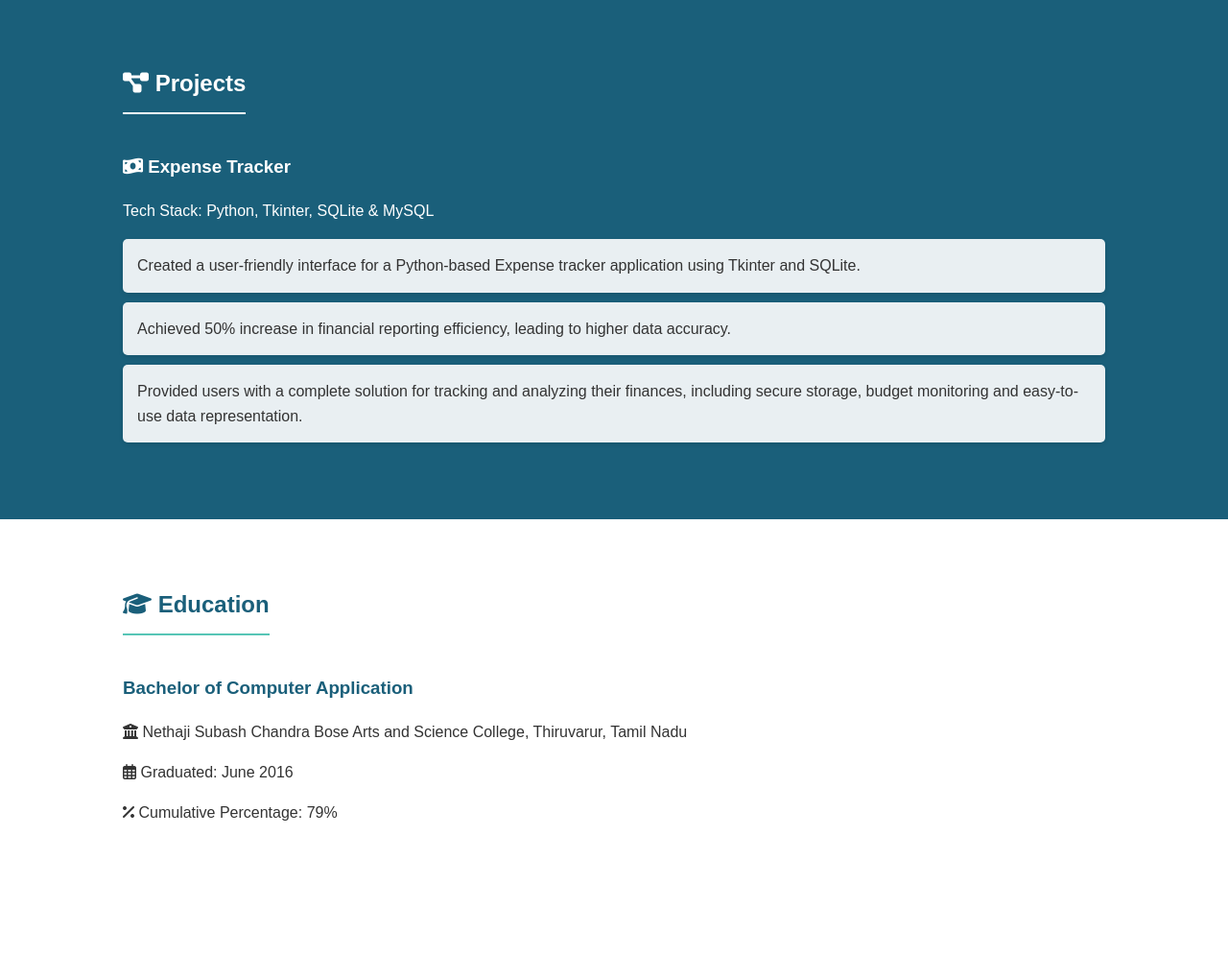
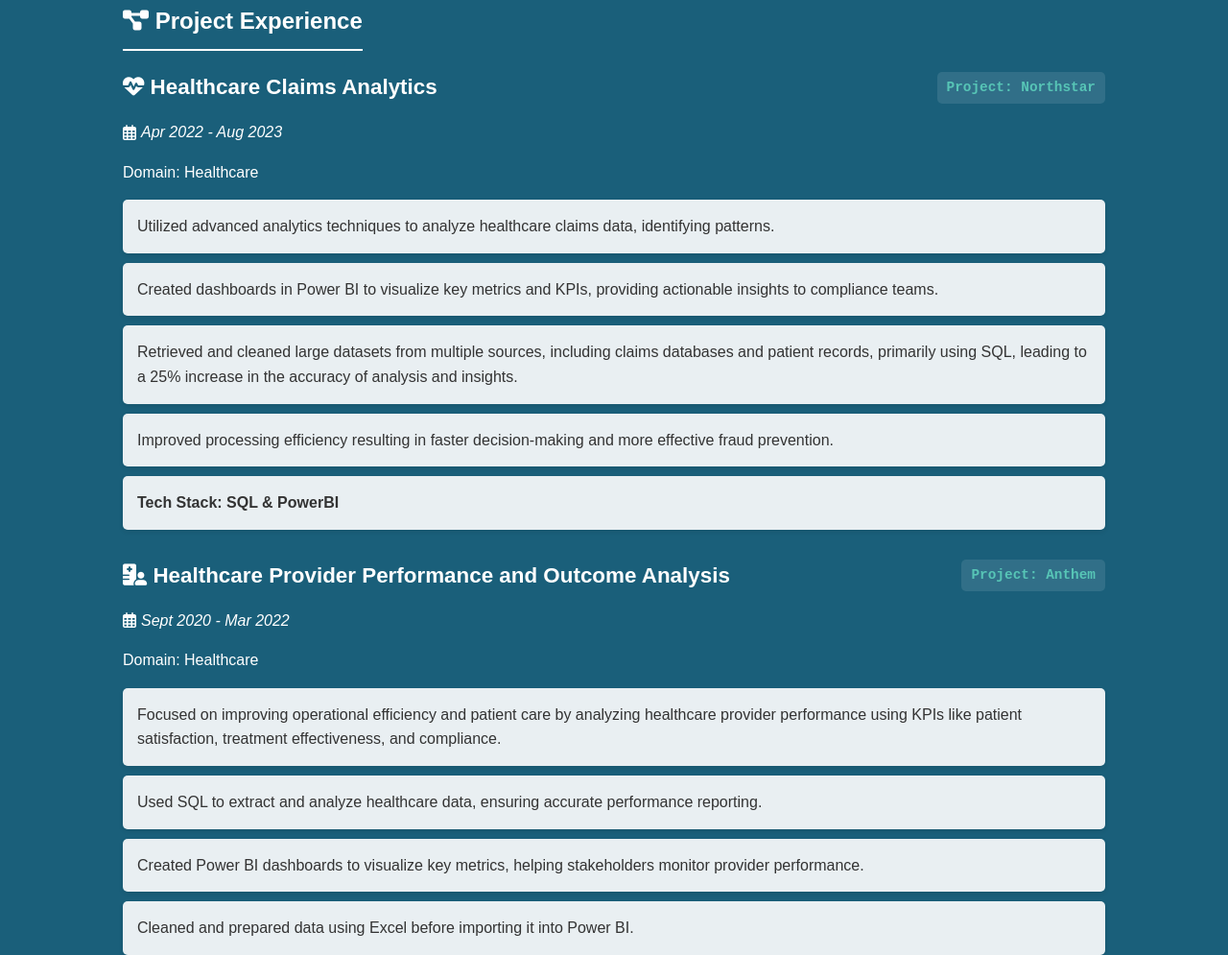
Before and after one commit to AnanthrajPanneerselvam/Ananthraj-Portfolio, a plain HTML site: page index.html in a window 1280 px wide. Shown: the part 2407-3402 px from the top of the page at 96% size. Drawn offline with Linux system fonts and the light colour scheme.

Commit message:
Changes in Content and Appearance

```diff
--- a/index.html
+++ b/index.html
@@ -26,7 +26,10 @@
         <section id="about">
             <div class="container">
                 <h2><i class="fas fa-user"></i> About Me</h2>
-                <p>Professional with three years of SQL database management and Power BI reporting experience. Knowledgeable about protecting data quality, optimizing database speed and crafting complex queries. Skilled in creating PowerBI reports and turning raw data into meaningful visuals and actionable insights. Delivering top-notch reports that boost corporate productivity and enable guided decision-making.</p>
+                <p>Professional with three years of SQL database management and Power BI reporting experience.
+                    Knowledgeable about protecting data quality, optimizing database speed and crafting complex queries.
+                    Skilled in creating PowerBI reports and turning raw data into meaningful visuals and actionable insights.
+                    Delivering top-notch reports that boost corporate productivity and enable guided decision-making.</p>
             </div>
         </section>
 
@@ -37,20 +40,19 @@
                     <h3><i class="fas fa-chart-line"></i> Data Analyst - Accenture</h3>
                     <p class="date"><i class="far fa-calendar-alt"></i> Sept 2020 - Aug 2023</p>
                     <ul>
-                        <li>Used Power BI to create reports and conduct data analysis, implementing data-driven solutions that increased claims processing accuracy and efficiency by 100%.</li>
+                        <li>Used Power BI to create reports and conduct data analysis, implementing data-driven solutions that increased claims processing accuracy and efficiency by 25%.</li>
                         <li>Created and executed Power BI reports, utilizing DAX functions to find 75% of possible issues.</li>
                         <li>Executed ETL procedures and extracted required data from SQL to create valuable insights over thousands of rows.</li>
                         <li>Transformed commercial ideas into detailed research inquiries, then executed complex SQL Queries to clean and extract the required data.</li>
                         <li>Increased collaboration among departments through the use of Power BI Data visualizations, resulting in a 20% increase in tracking marketing campaign efficiency.</li>
-                        <li>Enhanced ROI by 15% through the use of real-time Dashboards and interactive reports.</li>
                     </ul>
                 </div>
                 <div class="job">
                     <h3><i class="fas fa-user-tie"></i> Senior Associate - Accenture</h3>
                     <p class="date"><i class="far fa-calendar-alt"></i> Apr 2017 - Aug 2020</p>
                     <ul>
-                        <li>Managed a new team phase that resulted in a 20% boost in processing efficiency.</li>
-                        <li>Successfully implemented strict safety protocols and processed claims with 100% compliance, resulting in 15% fewer errors.</li>
+                        <li>Managed a new team phase that resulted in a 65% boost in processing efficiency.</li>
+                        <li>Successfully implemented strict safety protocols and processed claims with 100% compliance, resulting in 10% fewer errors.</li>
                         <li>Developed and maintained SQL databases to provide effective data retrieval and storage.</li>
                         <li>Contributed to creating a productive work atmosphere by enabling information flow across teams and maintaining regular client communication.</li>
                     </ul>
@@ -91,22 +93,44 @@
             </div>
         </section>
 
-        <section id="projects">
+        <section id="project-experience">
             <div class="container">
-                <h2><i class="fas fa-project-diagram"></i> Projects</h2>
+                <h2><i class="fas fa-project-diagram"></i> Project Experience</h2>
                 <div class="project">
-                    <h3><i class="fas fa-money-bill-wave"></i> Expense Tracker</h3>
-                    <p>Tech Stack: Python, Tkinter, SQLite & MySQL</p>
+                    <div class="project-header">
+                        <h3><i class="fas fa-heartbeat"></i> Healthcare Claims Analytics</h3>
+                        <span class="client-name">Project: Northstar</span>
+                    </div>
+                    <p class="date"><i class="far fa-calendar-alt"></i> Apr 2022 - Aug 2023</p>
+                    <p>Domain: Healthcare</p>
                     <ul>
-                        <li>Created a user-friendly interface for a Python-based Expense tracker application using Tkinter and SQLite.</li>
-                        <li>Achieved 50% increase in financial reporting efficiency, leading to higher data accuracy.</li>
-                        <li>Provided users with a complete solution for tracking and analyzing their finances, including secure storage, budget monitoring and easy-to-use data representation.</li>
+                        <li>Utilized advanced analytics techniques to analyze healthcare claims data, identifying patterns.</li>
+                        <li>Created dashboards in Power BI to visualize key metrics and KPIs, providing actionable insights to compliance teams.</li>
+                        <li>Retrieved and cleaned large datasets from multiple sources, including claims databases and patient records, primarily using SQL, leading to a 25% increase in the accuracy of analysis and insights.</li>
+                        <li>Improved processing efficiency resulting in faster decision-making and more effective fraud prevention.</li>
+                        <li><b>Tech Stack: SQL & PowerBI</b></li>
+                    </ul>
+                </div>
+                <div class="project">
+                    <div class="project-header">
+                        <h3><i class="fas fa-hospital-user"></i> Healthcare Provider Performance and Outcome Analysis</h3>
+                        <span class="client-name">Project: Anthem</span>
+                    </div>
+                    <p class="date"><i class="far fa-calendar-alt"></i> Sept 2020 - Mar 2022</p>
+                    <p>Domain: Healthcare</p>
+                    <ul>
+                        <li>Focused on improving operational efficiency and patient care by analyzing healthcare provider performance using KPIs like patient satisfaction, treatment effectiveness, and compliance.</li>
+                        <li>Used SQL to extract and analyze healthcare data, ensuring accurate performance reporting.</li>
+                        <li>Created Power BI dashboards to visualize key metrics, helping stakeholders monitor provider performance.</li>
+                        <li>Cleaned and prepared data using Excel before importing it into Power BI.</li>
+                        <li>Delivered insights that improved healthcare delivery and patient care.</li>
+                        <li><b>Tech Stack: SQL, Excel & PowerBI</b></li>
                     </ul>
                 </div>
             </div>
         </section>
 
-        <section id="education">
+        <section id="education" style="background-color: #f0f0f0;">
             <div class="container">
                 <h2><i class="fas fa-graduation-cap"></i> Education</h2>
                 <h3>Bachelor of Computer Application</h3>
@@ -121,7 +145,7 @@
                 <h2><i class="fas fa-book"></i> Course Work</h2>
                 <h3>Full Stack Development with Python</h3>
                 <p><i class="fas fa-building"></i> Xplore IT Corp, Coimbatore</p>
-                <p>Learned about Designing, implementing, testing and maintaining innovative web applications from front and back-end using Python.</p>
+                <p>Learned about Designing, implementing, testing, and maintaining innovative web applications from front and back-end using Python.</p>
             </div>
         </section>
     </main>
--- a/style.css
+++ b/style.css
@@ -80,7 +80,7 @@ section {
     background-color: #f8f9fa;
 }
 
-#projects {
+#project-experience {
     background-color: #1a5f7a;
     color: #fff;
 }
@@ -93,7 +93,7 @@ h2 {
     margin-bottom: 20px;
 }
 
-#experience h2, #projects h2 {
+#experience h2, #project-experience h2 {
     color: #fff;
     border-bottom-color: #fff;
 }
@@ -103,7 +103,7 @@ h3 {
     margin-top: 20px;
 }
 
-#experience h3, #projects h3 {
+#experience h3, #project-experience h3 {
     color: #ffffff;
 }
 
@@ -141,7 +141,7 @@ ul li:hover {
     box-shadow: 0 5px 15px rgba(0,0,0,0.2);
 }
 
-#experience ul li, #projects ul li {
+#experience ul li, #project-experience ul li {
     color: #333;
 }
 
@@ -173,6 +173,33 @@ ul li:hover {
     font-size: 0.9em;
 }
 
+#project-experience .project-header {
+    display: flex;
+    justify-content: space-between;
+    align-items: center;
+    margin-bottom: 10px;
+}
+
+#project-experience .project-header h3 {
+    margin: 0;
+}
+
+#project-experience .client-name {
+    font-family: 'Courier New', Courier, monospace;
+    font-weight: bold;
+    font-size: 0.9em;
+    color: #57c5b6;
+    background-color: rgba(255, 255, 255, 0.1);
+    padding: 5px 10px;
+    border-radius: 5px;
+}
+
+#project-experience h3 {
+    color: #ffffff;
+    font-size: 1.4em;
+}
+
+
 footer {
     background: #333;
     color: #fff;
@@ -192,4 +219,11 @@ footer {
         flex-direction: column;
         align-items: center;
     }
+    #project-experience .project-header {
+        flex-direction: column;
+        align-items: flex-start;
+    }
+    #project-experience .client-name {
+        margin-top: 5px;
+    }
 }
```
